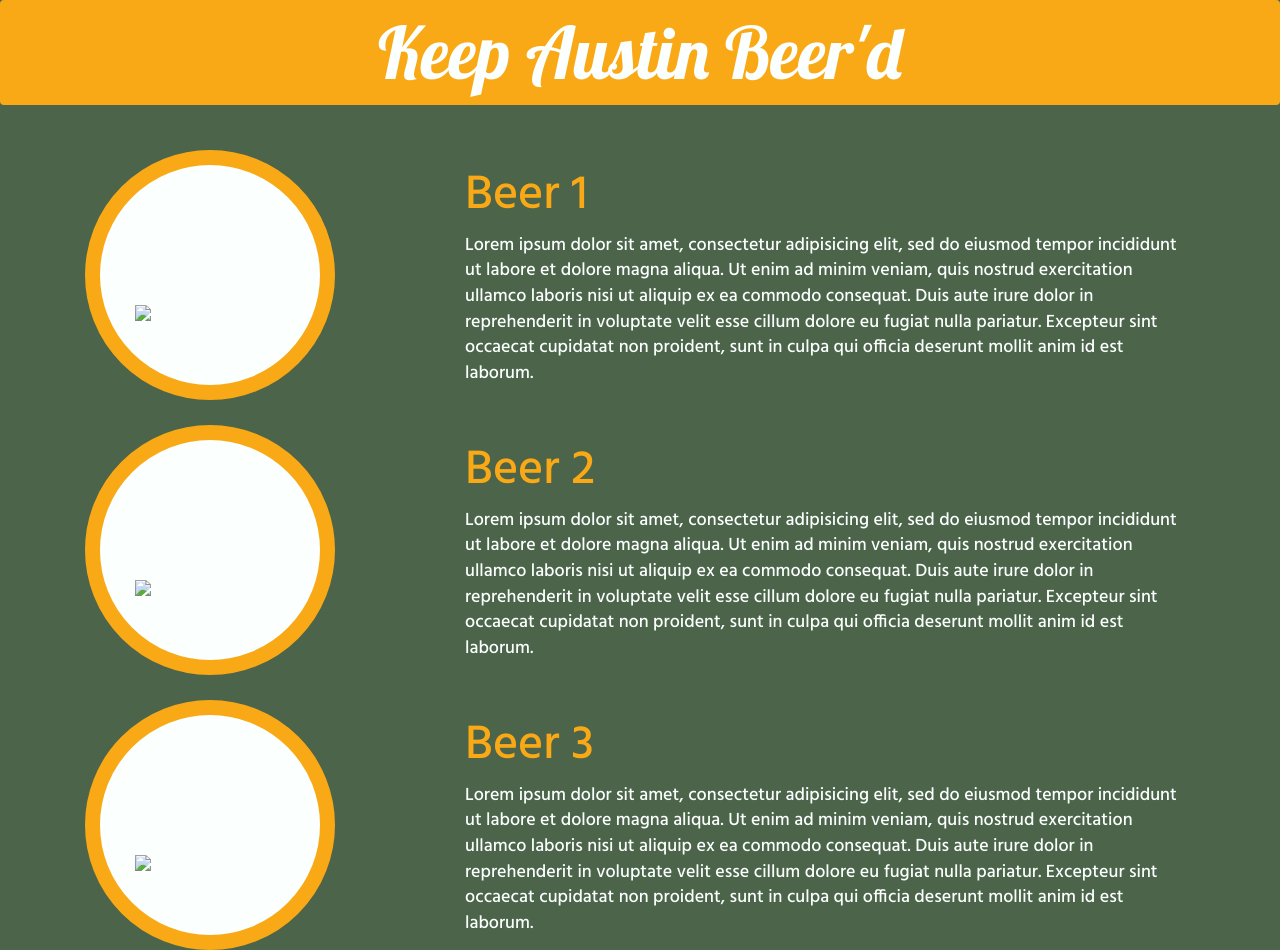
After one commit to Warrehz/beer, a PHP site: page /beerd.html in a window 1280 px wide. The commit adds this page. Run offline with PHP 8.4, Linux system fonts and the light colour scheme; some libraries are stand-ins or nearby versions.

Commit message:
layout and styling for second page

```diff
--- a/assets/css/stylesheet.css
+++ b/assets/css/stylesheet.css
@@ -15,6 +15,11 @@ h1 {
   line-height: 150%;
 }
 
+h2 {
+  color: #FAA916;
+  font-size: 48px;
+}
+
 .logo-text {
   text-align: center;
   margin: 0 auto;
@@ -29,8 +34,33 @@ h1 {
   text-align: center;
 }
 
+.beer-desc {
+  color: #FBFFFE;
+  font-size: 18px;
+}
+
+.beer-holder {
+  margin: 25px 0 0 0;
+}
+
 .beer-image {
   margin: 140px 0 0 35px;
+}
+
+.circle {
+  border-radius: 50%;
+  width: 600px;
+  height: 600px;
+  background-color: #FBFFFE;
+  border: 15px solid #FAA916;
+}
+
+.circle-choice {
+  border-radius: 50%;
+  width: 250px;
+  height: 250px;
+  background-color: #FBFFFE;
+  border: 15px solid #FAA916;
 }
 
 .headline {
@@ -40,9 +70,6 @@ h1 {
 
 .image-holder {
   margin-top: 100px;
-}
-
-.info-area {
 }
 
 .info-text {
@@ -68,14 +95,6 @@ h1 {
   color: #FBFFFE;
 }
 
-#circle {
-  border-radius: 50%;
-  width: 600px;
-  height: 600px;
-  background-color: #FBFFFE;
-  border: 15px solid #FAA916;
-}
-
 #logo {
   font-family: Lobster;
   font-size: 72px;
--- /dev/null
+++ b/beerd.html
@@ -0,0 +1,128 @@
+<!DOCTYPE html>
+<html>
+  <head>
+    <title>Beer Group Project Page 2</title>
+    <link rel="stylesheet" href="https://maxcdn.bootstrapcdn.com/bootstrap/3.3.7/css/bootstrap.min.css" integrity="sha384-BVYiiSIFeK1dGmJRAkycuHAHRg32OmUcww7on3RYdg4Va+PmSTsz/K68vbdEjh4u" crossorigin="anonymous">
+    <link rel="stylesheet" href="assets/css/stylesheet.css" type="text/css">
+    <link href="https://fonts.googleapis.com/css?family=Hind:500|Lobster" rel="stylesheet">
+    <script src="https://www.gstatic.com/firebasejs/3.4.0/firebase.js"></script>
+  </head>
+
+  <body>
+
+    <div class="navbar">
+
+      <div class="container container-fluid">
+
+        <div class="logo-text">
+
+          <div class="navbar-header">
+
+            <a href="index.html" id="logo">Keep Austin Beer'd</a>
+
+          </div>
+
+        </div>
+
+      </div>
+
+    </div>
+
+    <div class="container">
+
+      <div class="row beer-holder">
+
+          <div class="col-lg-4">
+
+            <div class="circle-container">
+
+                <div class="circle-choice">
+
+                  <img src="#" class="beer-image">
+
+                </div>
+
+            </div>
+
+          </div>
+
+          <div class="col-lg-8">
+
+            <div id="ale">
+
+              <h2>Beer 1</h2>
+
+              <p class="beer-desc">Lorem ipsum dolor sit amet, consectetur adipisicing elit, sed do eiusmod tempor incididunt ut labore et dolore magna aliqua. Ut enim ad minim veniam, quis nostrud exercitation ullamco laboris nisi ut aliquip ex ea commodo consequat. Duis aute irure dolor in reprehenderit in voluptate velit esse cillum dolore eu fugiat nulla pariatur. Excepteur sint occaecat cupidatat non proident, sunt in culpa qui officia deserunt mollit anim id est laborum.</p>
+
+            </div>
+
+          </div>
+
+      </div>
+
+      <div class="row beer-holder">
+
+        <div class="col-lg-4">
+
+          <div class="circle-container">
+
+              <div class="circle-choice">
+
+                <img src="#" class="beer-image">
+
+              </div>
+
+          </div>
+
+        </div>
+
+        <div class="col-lg-8">
+
+          <div id="lager">
+
+            <h2>Beer 2</h2>
+
+            <p class="beer-desc">Lorem ipsum dolor sit amet, consectetur adipisicing elit, sed do eiusmod tempor incididunt ut labore et dolore magna aliqua. Ut enim ad minim veniam, quis nostrud exercitation ullamco laboris nisi ut aliquip ex ea commodo consequat. Duis aute irure dolor in reprehenderit in voluptate velit esse cillum dolore eu fugiat nulla pariatur. Excepteur sint occaecat cupidatat non proident, sunt in culpa qui officia deserunt mollit anim id est laborum.</p>
+
+          </div>
+
+        </div>
+
+      </div>
+
+      <div class="row beer-holder">
+
+        <div class="col-lg-4">
+
+          <div class="circle-container">
+
+              <div class="circle-choice">
+
+                <img src="#" class="beer-image">
+
+              </div>
+
+          </div>
+
+        </div>
+
+        <div class="col-lg-8">
+
+          <div id="stout-porter">
+
+            <h2>Beer 3</h2>
+
+            <p class="beer-desc">Lorem ipsum dolor sit amet, consectetur adipisicing elit, sed do eiusmod tempor incididunt ut labore et dolore magna aliqua. Ut enim ad minim veniam, quis nostrud exercitation ullamco laboris nisi ut aliquip ex ea commodo consequat. Duis aute irure dolor in reprehenderit in voluptate velit esse cillum dolore eu fugiat nulla pariatur. Excepteur sint occaecat cupidatat non proident, sunt in culpa qui officia deserunt mollit anim id est laborum.</p>
+
+          </div>
+
+        </div>
+
+      </div>
+
+    </div>
+
+  </body>
+
+
+</html>
```
Also changed, not shown: index.html (+3 -4 lines).
